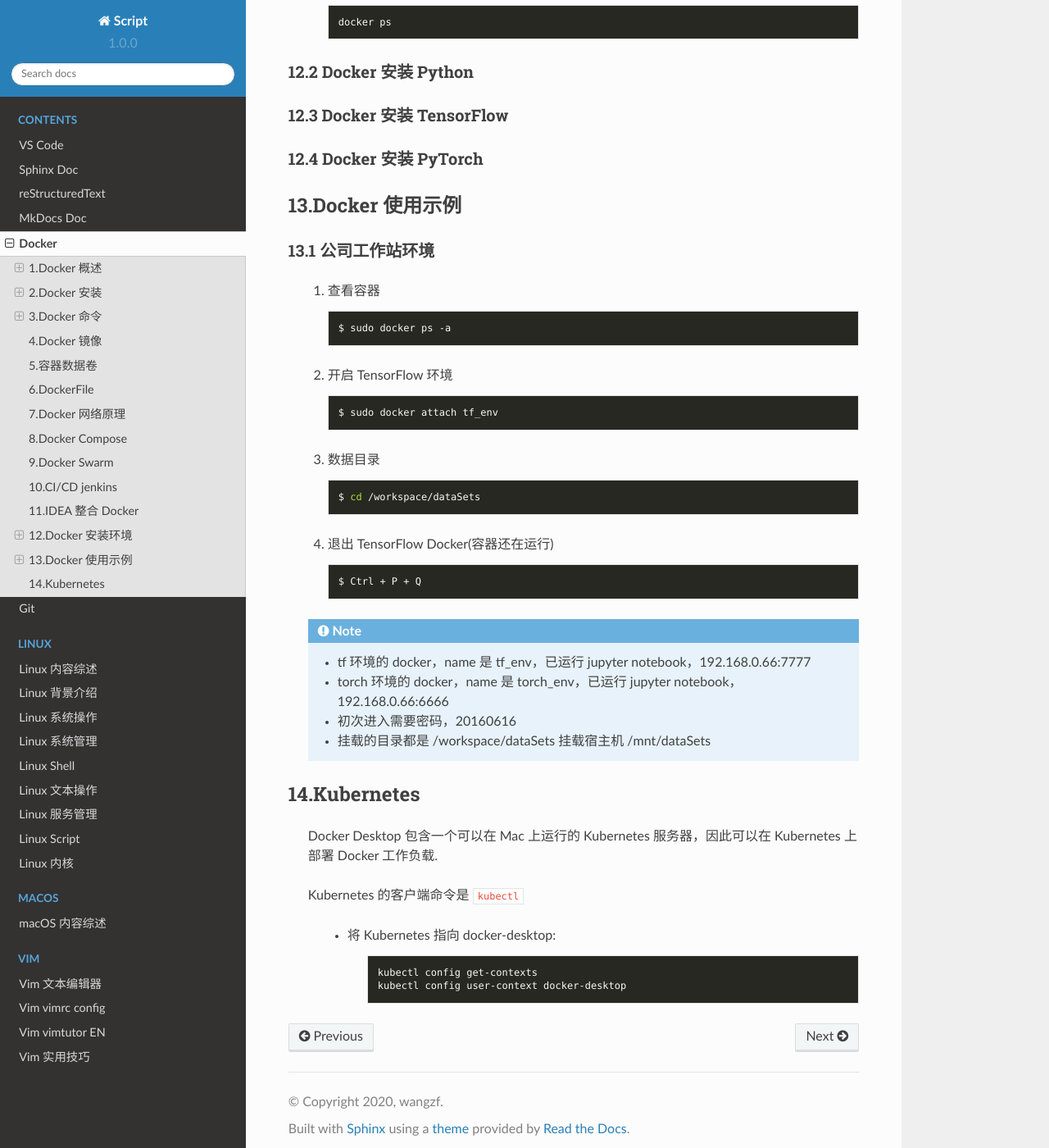
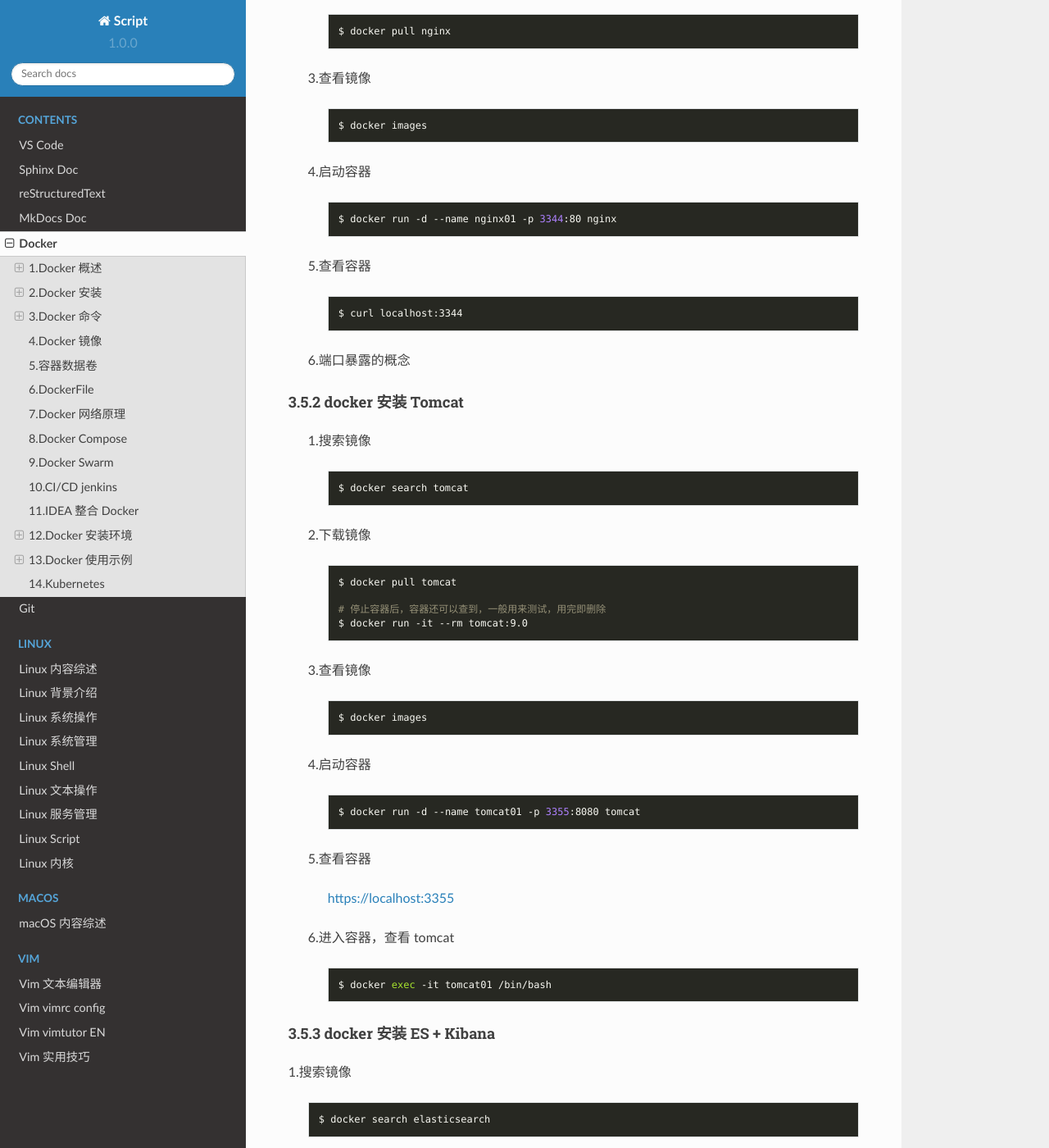
Before and after one commit to wangzhefeng/scripts, a Sphinx documentation site: the page built from doc/source/docker_script.rst, in a window 1280 px wide and 1400 px high, scrolled down 18135 px. Shown: the whole window at 82% size. Built offline with Sphinx 7.4.7 and the Read the Docs theme 2.0.0, drawn with Linux system fonts in a browser that asks for light colours; some of the changed text lies outside the part shown.

Commit message:
update command

```diff
--- a/doc/source/docker_script.rst
+++ b/doc/source/docker_script.rst
@@ -707,8 +704,9 @@
 3.3.3 查看容器
 ^^^^^^^^^^^^^^^^^^^^^^^^^^^^^^^^^^^^^^^^^^^^^^^^^^^^^^^^^^^^
 
-      # 查看正在运行的容器
-      $ docker ps
+   .. code-block:: shell
+
+      $ docker ps       # 查看正在运行的容器
       $ docker ps -a    # 列出当前正在运行的容器 + 带出历史运行过的容器
       $ docker ps -n=?  # 最近创建的容器
       $ docker ps -q    # 只显示容器的编号
@@ -789,6 +787,142 @@
 3.4.5 进入正在运行的容器
 ^^^^^^^^^^^^^^^^^^^^^^^^^^^^^^^^^^^^^^^^^^^^^^^^^^^^^^^^^^^^
 
+   .. code-block:: shell
+
+      # 方式一: 新建一个命令行窗口
+      $ docker exec -it 容器id /bin/bash
+
+      # 方式二: 不新建一个命令行窗口
+      $ docker attach 容器id
+
+
+3.4.6 从容器内拷贝文件到主机上
+^^^^^^^^^^^^^^^^^^^^^^^^^^^^^^^^^^^^^^^^^^^^^^^^^^^^^^^^^^^^
+
+   - 拷贝是一个手动过程，可以使用 -v 卷技术将容器 ``/home`` 与 主机 ``/home`` 打通
+
+   .. code-block:: shell
+
+      $ docker cp 容器id:容器内路径 目的地主机地址
+
+3.4.7 从主机内拷贝文件到容器上
+^^^^^^^^^^^^^^^^^^^^^^^^^^^^^^^^^^^^^^^^^^^^^^^^^^^^^^^^^^^^
+
+   .. code-block:: shell
+
+      $ todo
+
+
+3.5 docker 命令练习
+~~~~~~~~~~~~~~~~~~~~~~~~~~~~~~~~~~~~~~~~~~~~~~~~~~~~~~~~~~~~
+
+3.5.1 docker 安装 Nginx
+^^^^^^^^^^^^^^^^^^^^^^^^^^^^^^^^^^^^^^^^^^^^^^^^^^^^^^^^^^^^
+
+   1.搜索镜像
+
+      .. code-block:: shell
+
+         $ docker search nginx
+
+   2.下载镜像
+
+      .. code-block:: shell
+
+         $ docker pull nginx
+
+   3.查看镜像
+
+      .. code-block:: shell
+
+         $ docker images
+
+   4.启动容器
+
+      .. code-block:: shell
+
+         $ docker run -d --name nginx01 -p 3344:80 nginx
+
+   5.查看容器
+
+      .. code-block:: shell
+
+         $ curl localhost:3344
+
+   6.端口暴露的概念
+
+3.5.2 docker 安装 Tomcat
+^^^^^^^^^^^^^^^^^^^^^^^^^^^^^^^^^^^^^^^^^^^^^^^^^^^^^^^^^^^^
+
+   1.搜索镜像
+
+      .. code-block:: shell
+
+         $ docker search tomcat
+
+   2.下载镜像
+
+      .. code-block:: shell
+
+         $ docker pull tomcat
+
+         # 停止容器后，容器还可以查到，一般用来测试，用完即删除
+         $ docker run -it --rm tomcat:9.0
+
+   3.查看镜像
+
+      .. code-block:: shell
+
+         $ docker images
+
+   4.启动容器
+
+      .. code-block:: shell
+
+         $ docker run -d --name tomcat01 -p 3355:8080 tomcat
+
+   5.查看容器
+
+      https://localhost:3355
+
+   6.进入容器，查看 tomcat
+
+      .. code-block:: shell
+
+         $ docker exec -it tomcat01 /bin/bash
+
+3.5.3 docker 安装 ES + Kibana
+^^^^^^^^^^^^^^^^^^^^^^^^^^^^^^^^^^^^^^^^^^^^^^^^^^^^^^^^^^^^
+
+1.搜索镜像
+
+   .. code-block:: shell
+
+      $ docker search elasticsearch
+
+2.下载镜像
+
+   .. code-block:: shell
+
+      $ docker pull elasticsearch
+
+3.查看镜像
+
+   .. code-block:: shell
+
+      $ docker images
+
+4.启动容器
+
+   .. code-block:: shell
+
+      $ docker run -d --name elasticsearch -p 9200:9200 -p 9300:9300 -e
+
+5.查看容器
+
+   .. code-block:: shell
+
+      $ docker
 
 
 4.Docker 镜像
```
Also changed, not shown: other parts of doc/source/docker_script.rst (+1 -4 lines), doc/source/docker_respo.png (deleted), doc/source/image/docker_cheetsheet.png (added).
